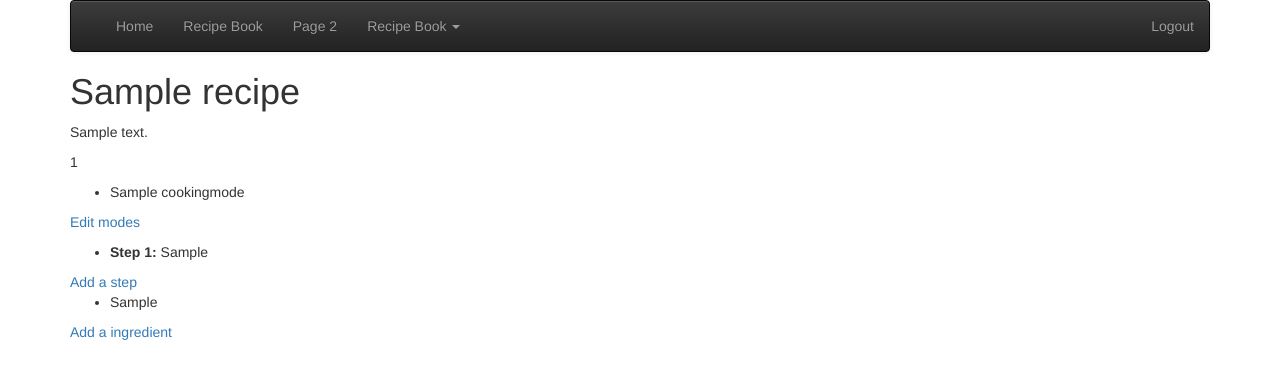
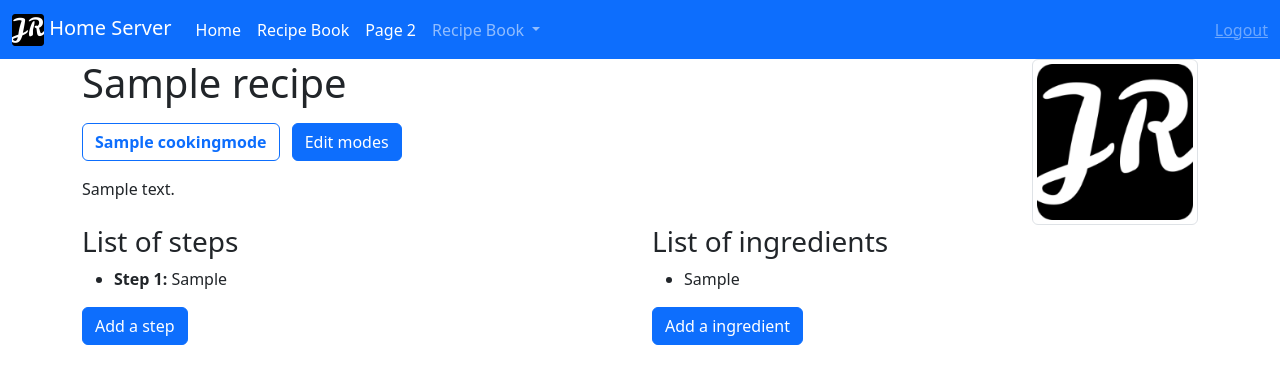
Before and after one commit to Rigel89/Django_home_server, a Django app: page /recipebook/recipe/1 in a window 1280 px wide. Shown: the top 384 px of the page. Run offline with Django 4.2, Linux system fonts and the light colour scheme; a user stored in the database is signed in; tables that the repository leaves empty hold one stand-in row (values such as "Sample post"); parts of the project's set-up code (start-up, migrations or seed data) failed here and were passed over; some libraries are stand-ins or nearby versions.

Commit message:
Adding bootstrap html format to Recipe book

```diff
--- a/mysite/home/templates/base_bootstrap.html
+++ b/mysite/home/templates/base_bootstrap.html
@@ -1,10 +1,23 @@
 <!DOCTYPE html>
-<html>
+<html lang="en">
     <head>
-<!-- Edit dj4e-samples/settings.py and add APP_NAME = 'DJ4E Samples' or similar -->
-<title>{% block title %}{{ settings.APP_NAME }}{% endblock %}</title>
+        <!-- Required meta tags -->
+        <meta charset="utf-8">
+        <meta name="viewport" content="width=device-width, initial-scale=1">
 
-<!-- Replace this value (42-42) with the one provided by the autograder -->
+        <!-- Bootstrap CSS -->
+        <link href="https://cdn.jsdelivr.net/npm/bootstrap@5.3.0/dist/css/bootstrap.min.css"
+            rel="stylesheet" integrity="sha384-9ndCyUaIbzAi2FUVXJi0CjmCapSmO7SnpJef0486qhLnuZ2cdeRhO02iuK6FUUVM"
+            crossorigin="anonymous">
+
+        <!--
+        <link href="https://cdn.jsdelivr.net/npm/bootstrap@5.0.2/dist/css/bootstrap.min.css" rel="stylesheet" integrity="sha384-EVSTQN3/azprG1Anm3QDgpJLIm9Nao0Yz1ztcQTwFspd3yD65VohhpuuCOmLASjC" crossorigin="anonymous">
+
+
+        <link rel="stylesheet"
+            href="https://cdn.jsdelivr.net/npm/bootstrap@5.2.3/dist/css/bootstrap.min.css"
+            integrity="sha384-rbsA2VBKQhggwzxH7pPCaAqO46MgnOM80zW1RWuH61DGLwZJEdK2Kadq2F9CUG65"
+            crossorigin="anonymous">
 
         <link rel="stylesheet"
             href="https://maxcdn.bootstrapcdn.com/bootstrap/3.4.1/css/bootstrap.min.css"
@@ -31,13 +44,14 @@
         <link rel="stylesheet" href="https://use.fontawesome.com/releases/v5.8.1/css/all.css">
 
         <link rel="stylesheet" href="https://use.fontawesome.com/releases/v5.8.1/css/v4-shims.css">
-
+        -->
+        <!-- Edit dj4e-samples/settings.py and add APP_NAME = 'DJ4E Samples' or similar -->
+        <title>{% block title %}{{ settings.APP_NAME }}{% endblock %}</title>
         {% block head %} {% endblock %}
-
     </head>
     <body>
-<div class="container">
         {% block navbar %} {% endblock %}
+        <div class="container-fluid">
             {% block welcome %} {% endblock %}
             {% block messages %}
                 {% if messages %}
@@ -49,8 +63,15 @@
                 {% endif %}
             {% endblock %}
             {% block content %}
+              <div id="button-list" class="btn-group" role="group">
+              </div>
+              <div id="button-options"></div>
             {% endblock %}
         </div>
         {% block footer %} {% endblock %}
+        <script src="https://cdn.jsdelivr.net/npm/bootstrap@5.3.0/dist/js/bootstrap.bundle.min.js"
+            integrity="sha384-geWF76RCwLtnZ8qwWowPQNguL3RmwHVBC9FhGdlKrxdiJJigb/j/68SIy3Te4Bkz"
+            crossorigin="anonymous">
+        </script>
     </body>
 </html>
--- a/mysite/home/templates/home/base_menu.html
+++ b/mysite/home/templates/home/base_menu.html
@@ -1,37 +1,38 @@
 {% extends 'base_bootstrap.html' %}
 {% block navbar %}
 <!-- https://www.w3schools.com/bootstrap/bootstrap_navbar.asp -->
-<nav class="navbar navbar-default navbar-inverse">
+<nav class="navbar navbar-expand-lg bg-primary" data-bs-theme="dark">
   <div class="container-fluid">
-    <div class="navbar-header">
-        <a class="navbar-brand" href="{% url 'home:main' %}">{{ settings.APP_NAME }}</a>
-    </div>
+<!--    <div class="navbar-header"> -->
+    <a class="navbar-brand" href="{% url 'home:main' %}">
+      <img src="/static/favicon-32x32.png"
+        alt="Logo" width="32" height="32" class="d-inline-block align-text-top">
+      {{ settings.APP_NAME }}
+    </a>
+    <button class="navbar-toggler" type="button" data-bs-toggle="collapse" data-bs-target="#navbarNavDropdown" aria-controls="navbarNavDropdown" aria-expanded="false" aria-label="Toggle navigation">
+      <span class="navbar-toggler-icon"></span>
+    </button>
+    <div class="collapse navbar-collapse" id="navbarNavDropdown">
       <!-- https://stackoverflow.com/questions/22047251/django-dynamically-get-view-url-and-check-if-its-the-current-page -->
-    <ul class="nav navbar-nav">
-
+      <ul class="navbar-nav me-auto mb-2 mb-lg-0">
         <!-- Assign output of url function to a variable named
             'xyz' to use in the if statement -->
-      {% url 'home:main' as xyz %}
-      <li {% if request.get_full_path == xyz %}class="active"{% endif %}>
-          <a href="{% url 'home:main' %}">Home</a></li>
-
-      {% url 'recipebook:main' as abc1 %}
-      <li {% if request.get_full_path == abc1 %}class="active"{% endif %}>
-          <a href="{% url 'recipebook:main' %}">Recipe Book</a></li>
-
-      {% url 'recipebook:cookingMode_list' as abc2 %}
-      <li {% if request.get_full_path == abc2 %}class="active"{% endif %}>
-          <a href="{% url 'recipebook:cookingMode_list' %}">Page 2</a></li>
-
-      <li class="dropdown">
-      <a href="#" data-toggle="dropdown" class="dropdown-toggle">Recipe Book
-          <b class="caret"></b></a>
+        <li class="nav-item">
+          <a class="nav-link active" aria-current="page" href="{% url 'home:main' %}">Home</a></a>
+        </li>
+        <li class="nav-item">
+          <a class="nav-link active" aria-current="page" href="{% url 'recipebook:main' %}">Recipe Book</a></a>
+        </li>
+        <li class="nav-item">
+          <a class="nav-link active" aria-current="page" href="{% url 'recipebook:cookingMode_list' %}">Page 2</a></a>
+        </li>
+        <li class="nav-item dropdown">
+          <a class="nav-link dropdown-toggle" href="#" role="button" data-bs-toggle="dropdown" aria-expanded="false">Recipe Book
+          </a>
           <ul class="dropdown-menu">
-            <li>
-              <a href="{% url 'recipebook:main' %}">Main</a>
-              <a href="{% url 'recipebook:recipe_list' %}">Recipe list</a>
-              <a href="{% url 'recipebook:cookingMode_list' %}">Mode list</a>
-            </li>
+              <li><a class="dropdown-item" href="{% url 'recipebook:main' %}">Main</a></li>
+              <li><a class="dropdown-item" href="{% url 'recipebook:recipe_list' %}">Recipe list</a></li>
+              <li><a class="dropdown-item" href="{% url 'recipebook:cookingMode_list' %}">Mode list</a></li>
           </ul>
         </li>
       </ul>
@@ -45,5 +46,6 @@
         </li>
       </ul>
     </div>
+  </div>
 </nav>
 {% endblock %}
--- a/mysite/mysite/settings.py
+++ b/mysite/mysite/settings.py
@@ -31,6 +31,8 @@ ALLOWED_HOSTS = ['*']
 
 
 # Application definition
+
+APP_NAME = 'Home Server'
 
 INSTALLED_APPS = [
     "django.contrib.admin",
@@ -139,7 +141,7 @@ USE_TZ = True
 # Static files (CSS, JavaScript, Images)
 # https://docs.djangoproject.com/en/4.2/howto/static-files/
 
-STATIC_URL = "static/"
+STATIC_URL = '/static/'
 
 # Add the settings below
 
--- a/mysite/recipebook/models.py
+++ b/mysite/recipebook/models.py
@@ -11,6 +11,7 @@ class Recipe(models.Model):
             unique=True
     )
     description = models.CharField(max_length=300, null= True, blank=True)
+    image = models.ImageField(blank=True)
     mode = models.ManyToManyField(
             'CookingMode',
             help_text='Select one or more cooking modes.',
--- a/mysite/recipebook/templates/recipebook/main.html
+++ b/mysite/recipebook/templates/recipebook/main.html
@@ -1,6 +1,8 @@
+<!doctype html>
 {% extends 'home/base_menu.html' %}
+<html lang="en">
+  <head></head>
   {% block content %}
-<html>
     <body>
         <h1>Recipes Book</h1>
         <p>These page allow you to add new disses</p>
@@ -12,5 +14,5 @@
         </ul>
         </p>
     </body>
+  {% endblock %}
 </html>
-{% endblock %}
--- a/mysite/recipebook/templates/recipebook/recipe_detail.html
+++ b/mysite/recipebook/templates/recipebook/recipe_detail.html
@@ -1,26 +1,40 @@
+<!doctype html>
 {% extends 'home/base_menu.html' %}
+<html lang="en">
 {% block content %}
+<div class="container text-start">
+  <div class="row">
+    <div class="col-10">
+      <div class="row-sm-6">
         <h1>{{ recipe.name }}</h1>
-  <p> {{ recipe.description }} </p>
-  <p> {{ recipe.id }} </p>
+      </div>
+      <div class="row-sm-3"></div>
         <p>
           {% if mode_count > 0 %}
-      <ul>
+            <ul class="list-inline">
               {% for mode in modes %}
-        <li>
-            {{ mode.name }}
-        </li>
+              <li type="button"  class="list-inline-item btn btn-outline-primary"> <b>{{ mode.name }}</b> </li>
               {% endfor %}
+              <a type="button" class="btn btn-primary" href="{% url 'recipebook:recipe_update' recipe.id %}">Edit modes</a>
             </ul>
-      <a href="{% url 'recipebook:recipe_update' recipe.id %}">Edit modes</a>
           {% else %}
             <p>
               There is no cooking mode for this recipe. Prease add a mode.
-        <a href="{% url 'recipebook:cookingMode_create' %}">Add a cooking mode</a>
+              <a type="button" class="btn btn-primary" href="{% url 'recipebook:cookingMode_create' %}">Add a cooking mode</a>
             </p>
           {% endif %}
         </p>
-  <p>
+      <div class="row-sm-3">
+        <p> {{ recipe.description }} </p>
+      </div>
+    </div>
+    <div class="col-2">
+      <img src="\static\android-chrome-192x192.png" class="img-thumbnail" alt="...">
+    </div>
+  </div>
+  <div class="row">
+    <div class="col-6 text-start">
+      <h3>List of steps</h3>
       {% if step_count > 0 %}
         <ul id="step_unshorted">
           {% for cstep in cookingstep %}
@@ -29,13 +43,16 @@
           </li>
           {% endfor %}
         </ul>
-      <a href="{% url 'recipebook:cookingStep_create' recipe.id 'choice' %}">Add a step</a>
+        <a type="button" class="btn btn-primary" href="{% url 'recipebook:cookingStep_create' recipe.id 'choice' %}">Add a step</a>
       {% else %}
         <p>
           There is no cooking step for this recipe. Prease add a step.
-        <a href="{% url 'recipebook:cookingStep_create' recipe.id 'choice' %}">Add a step</a>
+          <a type="button" class="btn btn-primary" href="{% url 'recipebook:cookingStep_create' recipe.id 'choice' %}">Add a step</a>
         </p>
       {% endif %}
+    </div>
+    <div class="col-6 text-start">
+      <h3>List of ingredients</h3>
       {% if ingredient_count > 0 %}
         <ul>
           {% for cingredient in cookingingredient %}
@@ -44,13 +61,16 @@
           </li>
           {% endfor %}
         </ul>
-      <a href="{% url 'recipebook:cookingIngredient_create' recipe.id 'choice' %}">Add a ingredient</a>
+        <a type="button" class="btn btn-primary" href="{% url 'recipebook:cookingIngredient_create' recipe.id 'choice' %}">Add a ingredient</a>
       {% else %}
         <p>
           There is no cooking ingredient for this recipe. Please add a ingredient.
-        <a href="{% url 'recipebook:cookingIngredient_create' recipe.id 'choice' %}">Add a ingredient</a>
+          <a type="button" class="btn btn-primary" href="{% url 'recipebook:cookingIngredient_create' recipe.id 'choice' %}">Add a ingredient</a>
         </p>
       {% endif %}
+    </div>
+  </div>
+</div>
   </p>
   <script>
   const sortList = list => [...list].sort((a, b) => {
```
Also changed, not shown: mysite/home/templates/home/main.html (+10 -10 lines), mysite/recipebook/templates/recipebook/recipe_list.html (+17 -8 lines), mysite/home/static/android-chrome-192x192.png (added), mysite/home/static/favicon-32x32.png (added). Lines whose indentation alone changed are shown as unchanged.
